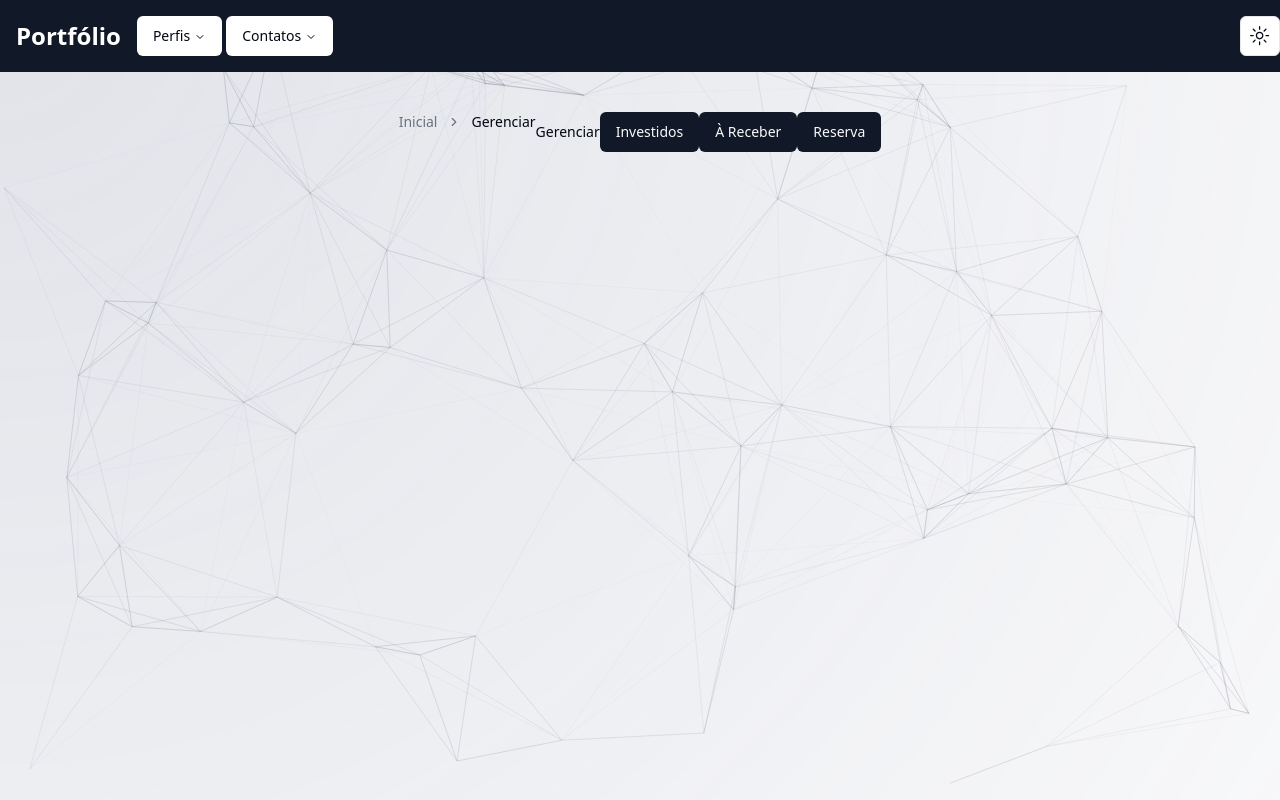
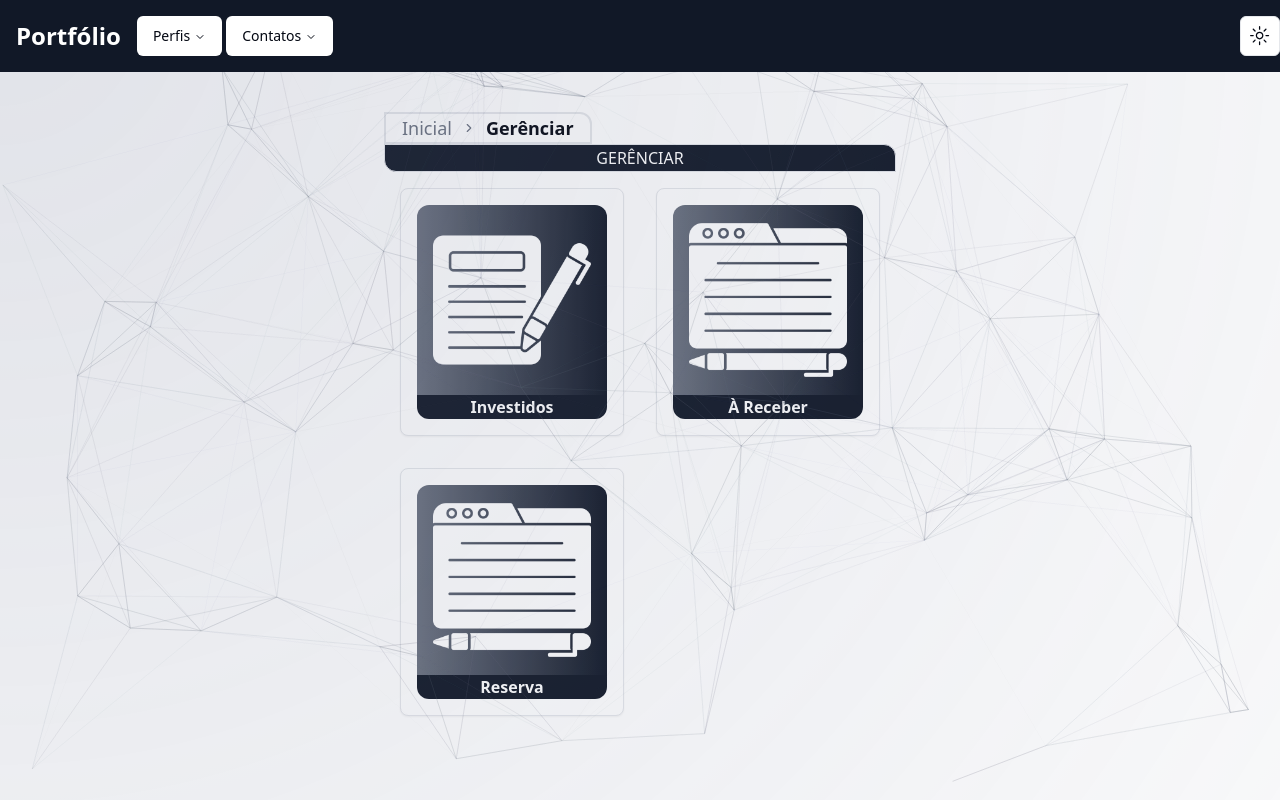
Before and after one commit to taynanhott/financial-manager, a Next.js app: page /gerenciar/cadastro/gerenciar in a window 1280 px wide. Built offline with nearby package versions, Linux system fonts and the light colour scheme.

Commit message:
fix layout menu's

```diff
--- a/src/app/gerenciar/analitico/levantamento/page.tsx
+++ b/src/app/gerenciar/analitico/levantamento/page.tsx
@@ -1,13 +1,6 @@
-import {
-    Breadcrumb,
-    BreadcrumbItem,
-    BreadcrumbLink,
-    BreadcrumbList,
-    BreadcrumbPage,
-    BreadcrumbSeparator,
-} from "@/components/ui/breadcrumb"
 
 import NavOption from "@/components/Resources/NavOption/navoption";
+import Redirecionar from "@/components/Resources/Redirection/redirection";
 
 export default function Gerenciar() {
 
@@ -36,18 +29,7 @@ export default function Gerenciar() {
 
     return (
         <div>
-            <Breadcrumb>
-                <BreadcrumbList>
-                    <BreadcrumbItem>
-                        <BreadcrumbLink href="/gerenciar">Inicial</BreadcrumbLink>
-                    </BreadcrumbItem>
-                    <BreadcrumbSeparator />
-                    <BreadcrumbItem>
-                        <BreadcrumbPage>Levantamento</BreadcrumbPage>
-                    </BreadcrumbItem>
-                </BreadcrumbList>
-            </Breadcrumb>
-
+            <Redirecionar now="Levantamento" />
             <NavOption components={levantamento} title="LEVANTAMENTO" />
         </div>
     );
--- a/src/app/gerenciar/cadastro/cadastrar/page.tsx
+++ b/src/app/gerenciar/cadastro/cadastrar/page.tsx
@@ -1,43 +1,26 @@
-import { Button } from "@/components/ui/button";
-import { Label } from "@/components/ui/label";
 
-import {
-    Breadcrumb,
-    BreadcrumbItem,
-    BreadcrumbLink,
-    BreadcrumbList,
-    BreadcrumbPage,
-    BreadcrumbSeparator,
-} from "@/components/ui/breadcrumb"
+import Redirecionar from "@/components/Resources/Redirection/redirection";
+import NavOption from "@/components/Resources/NavOption/navoption";
+
+const cadastrar = [
+    {
+        href: "gerenciar/cadastro/cadastrar/pagamento",
+        src: "/image/menu/escrevendo.png",
+        option: "Pagamento"
+    },
+    {
+        href: "gerenciar/cadastro/cadastrar/categoria",
+        src: "/image/menu/copiadora.png",
+        option: "Categoria"
+    }
+];
 
 export default function Gerenciar() {
 
     return (
-        <div className="z-10">
-            <div className="max-w-[768px] mx-auto flex justify-center px-5">
-
-                <Breadcrumb>
-                    <BreadcrumbList>
-                        <BreadcrumbItem>
-                            <BreadcrumbLink href="/gerenciar">Inicial</BreadcrumbLink>
-                        </BreadcrumbItem>
-                        <BreadcrumbSeparator />
-                        <BreadcrumbItem>
-                            <BreadcrumbPage>Cadastrar</BreadcrumbPage>
-                        </BreadcrumbItem>
-                    </BreadcrumbList>
-                </Breadcrumb>
-
-                <Label>Cadastrar
-                    <a href="/gerenciar/cadastro/cadastrar/pagamento">
-                        <Button>Pagamento</Button>
-                    </a>
-                    <a href="/gerenciar/cadastro/cadastrar/categoria">
-                        <Button>Categoria</Button>
-                    </a>
-                </Label>
-
-            </div>
+        <div className="">
+            <Redirecionar now="Cadastrar" />
+            <NavOption components={cadastrar} title="CADASTRAR" />
         </div>
     );
 }
--- a/src/app/gerenciar/cadastro/gerenciar/page.tsx
+++ b/src/app/gerenciar/cadastro/gerenciar/page.tsx
@@ -1,45 +1,30 @@
-import { Button } from "@/components/ui/button";
-import { Label } from "@/components/ui/label";
 
-import {
-    Breadcrumb,
-    BreadcrumbItem,
-    BreadcrumbLink,
-    BreadcrumbList,
-    BreadcrumbPage,
-    BreadcrumbSeparator,
-} from "@/components/ui/breadcrumb"
+import Redirecionar from "@/components/Resources/Redirection/redirection";
+import NavOption from "@/components/Resources/NavOption/navoption";
+
+const gerenciar = [
+    {
+        href: "gerenciar/investido",
+        src: "/image/menu/escrevendo.png",
+        option: "Investidos"
+    },
+    {
+        href: "gerenciar/receber",
+        src: "/image/menu/copiadora.png",
+        option: "À Receber"
+    },
+    {
+        href: "gerenciar/reserva",
+        src: "/image/menu/copiadora.png",
+        option: "Reserva"
+    }
+];
 
 export default function Gerenciar() {
-
     return (
-        <div className="z-10">
-            <div className="max-w-[768px] mx-auto flex justify-center px-5">
-
-                <Breadcrumb>
-                    <BreadcrumbList>
-                        <BreadcrumbItem>
-                            <BreadcrumbLink href="/gerenciar">Inicial</BreadcrumbLink>
-                        </BreadcrumbItem>
-                        <BreadcrumbSeparator />
-                        <BreadcrumbItem>
-                            <BreadcrumbPage>Gerenciar</BreadcrumbPage>
-                        </BreadcrumbItem>
-                    </BreadcrumbList>
-                </Breadcrumb>
-
-                <Label>Gerenciar
-                    <a href="/gerenciar/cadastro/gerenciar/investido">
-                        <Button>Investidos</Button>
-                    </a>
-                    <a href="/gerenciar/cadastro/gerenciar/receber">
-                        <Button>À Receber</Button>
-                    </a>
-                    <a href="/gerenciar/cadastro/gerenciar/reserva">
-                        <Button>Reserva</Button>
-                    </a>
-                </Label>
-            </div>
+        <div className="">
+            <Redirecionar now="Gerênciar" />
+            <NavOption components={gerenciar} title="GERÊNCIAR" />
         </div>
     );
 }
--- a/src/components/Resources/NavOption/navoption.tsx
+++ b/src/components/Resources/NavOption/navoption.tsx
@@ -14,8 +14,8 @@ interface Props {
 
 export default function NavOption({ components, title }: Props) {
     return (
-        <div className="max-w-3xl">
-            <Label className="flex justify-center rounded-bl-xl rounded-tr-xl p-2 bg-gradient-to-r from-gray-500 to-gray-900">{title}</Label>
+        <div className="max-w-lg">
+            <Label className="flex justify-center text-white text-base border rounded-bl-xl rounded-tr-xl p-px bg-gray-900">{title}</Label>
             {components.map((component, index) => (
                 <div key={index} className="max-w-[50%] inline-block">
                     <Card className="m-4">
--- a/src/components/Resources/Redirection/redirection.tsx
+++ b/src/components/Resources/Redirection/redirection.tsx
@@ -14,38 +14,39 @@ interface Props {
         href: string,
         menu: string
     }[],
-    now: string
+    now?: string
 }
 
-export default function Redirecionar({ components, now }: Props) {
-const texto = (
-    <Breadcrumb>
+export default function Redirecionar({ components = [], now }: Props) {
+    return (
+        <Breadcrumb className="inline-block border-2 rounded-tr-xl pl-4 pr-4">
             <BreadcrumbList>
-            {components === undefined ? (
+                {now === undefined ? (
                     <>
                         <BreadcrumbItem>
-                        <BreadcrumbPage>Inicial</BreadcrumbPage>
+                            <BreadcrumbPage className="text-lg font-bold">Inicial</BreadcrumbPage>
                         </BreadcrumbItem>
                     </>
                 ) : (
                     <>
                         <BreadcrumbItem>
-                        <BreadcrumbLink href="/gerenciar">Inicial</BreadcrumbLink>
+                            <BreadcrumbLink className="text-lg" href="/gerenciar">Inicial</BreadcrumbLink>
                         </BreadcrumbItem>
+                        <BreadcrumbSeparator />
                         {components.map((component, index) => (
                             <React.Fragment key={index}>
+                                <BreadcrumbItem>
+                                    <BreadcrumbLink className="text-lg" href={component.href}>{component.menu}</BreadcrumbLink>
+                                </BreadcrumbItem>
                                 <BreadcrumbSeparator />
-                            <BreadcrumbItem>
-                                <BreadcrumbLink href={component.href}>{component.menu}</BreadcrumbLink>
-                            </BreadcrumbItem>
                             </React.Fragment>
                         ))}
+                        <BreadcrumbItem>
+                            <BreadcrumbPage className="font-bold text-lg">{now}</BreadcrumbPage>
+                        </BreadcrumbItem>
                     </>
                 )}
             </BreadcrumbList>
-    </Breadcrumb>)
-
-    return (
-        texto
+        </Breadcrumb>
     );
 }
```
Lines whose indentation alone changed are shown as unchanged.
